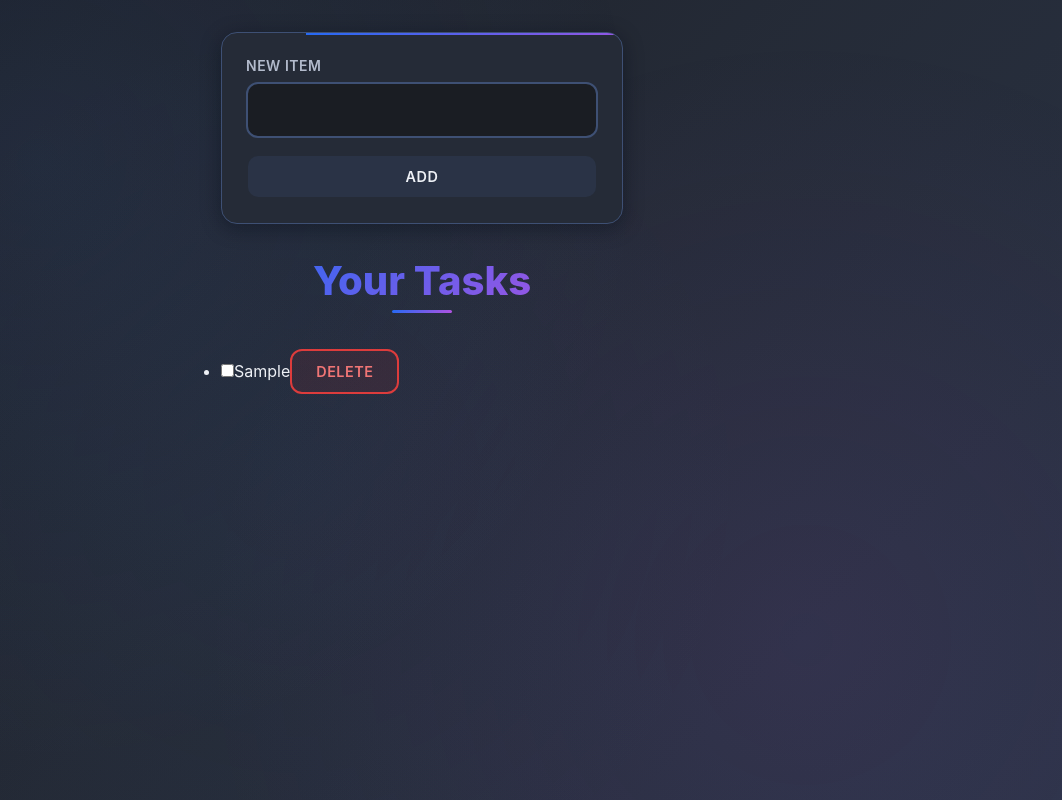
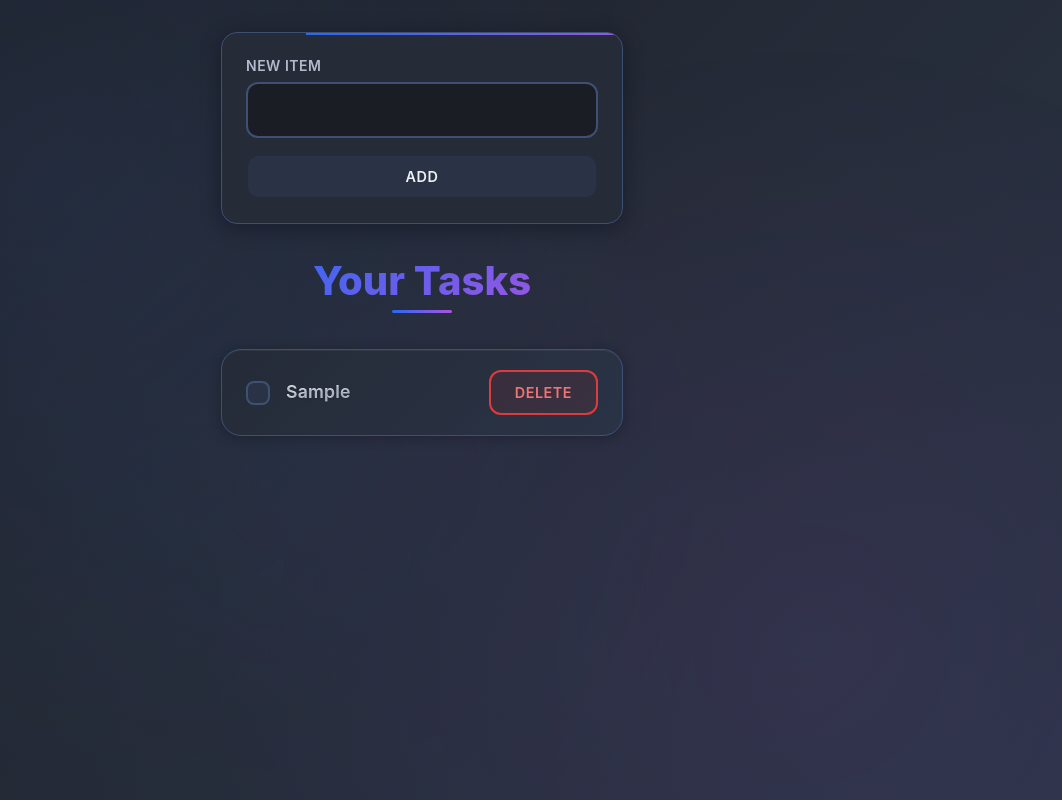
Before and after one commit to mahmoudnader150/to-do-using-react, a React (Vite) app: page / in a window 1280 px wide. Both pictures are taken after typing "Sample" into the empty fields and a click on the button "ADD". Shown: the whole page, without its empty margins (218-1280 px from the left). Built offline with nearby package versions, Linux system fonts and the light colour scheme.

Commit message:
update styling

```diff
--- a/src/TodoItem.jsx
+++ b/src/TodoItem.jsx
@@ -1,21 +1,19 @@
-export function TodoItem({ completed,id,title,toggleTodo,deleteTodo }) {
-    return(
-        <li key={id} >
-          <label>
+export function TodoItem({ completed, id, title, toggleTodo, deleteTodo }) {
+  return (
+    <li key={id} className={`todo-item ${completed ? "completing" : ""}`}>
+      <label htmlFor={`todo-${id}`}>
         <input
+          id={`todo-${id}`}
           type="checkbox"
           checked={completed}
-              onChange={e => toggleTodo(id, e.target.checked)}
+          onChange={(e) => toggleTodo(id, e.target.checked)}
         />
-            {title}
+        <span className="task-text">{title}</span>
       </label>
 
-          <button
-            className="btn btn-danger"
-            onClick={() => deleteTodo(id)}
-          >
+      <button className="btn btn-danger" onClick={() => deleteTodo(id)}>
         Delete
       </button>
     </li>
-    )
+  );
 }
--- a/src/TodoList.jsx
+++ b/src/TodoList.jsx
@@ -2,7 +2,7 @@ import { TodoItem } from "./TodoItem.jsx"
 
 export function TodoList({ todos, toggleTodo, deleteTodo }) {
   return (
-     <ul>
+     <ul className="list">
     {todos.length === 0 && "No tasks to complete"}
     {todos.map(todo =>{
       return(
--- a/src/styles.css
+++ b/src/styles.css
@@ -304,7 +304,7 @@ body::before {
   gap: 0.75rem;
 }
 
-.list li {
+.todo-item {
   display: flex;
   gap: 1rem;
   align-items: center;
@@ -341,7 +341,7 @@ body::before {
   }
 }
 
-.list li::before {
+.todo-item::before {
   content: '';
   position: absolute;
   top: 0;
@@ -355,7 +355,7 @@ body::before {
   border-radius: 0 2px 2px 0;
 }
 
-.list li::after {
+.todo-item::after {
   content: '';
   position: absolute;
   top: 50%;
@@ -369,7 +369,7 @@ body::before {
   opacity: 0.6;
 }
 
-.list li:hover {
+.todo-item:hover {
   transform: translateX(12px) translateY(-2px);
   box-shadow:
     0 8px 25px hsla(var(--primary-hue), 40%, 15%, 0.4),
```
Lines whose indentation alone changed are shown as unchanged.
